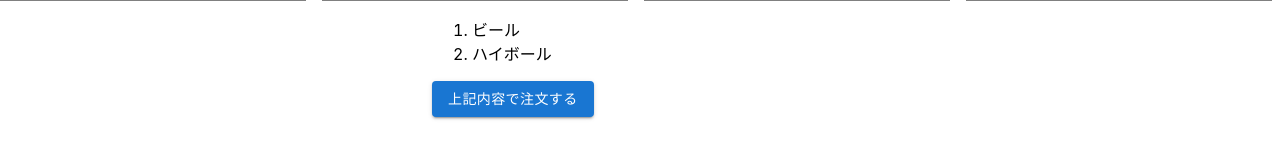
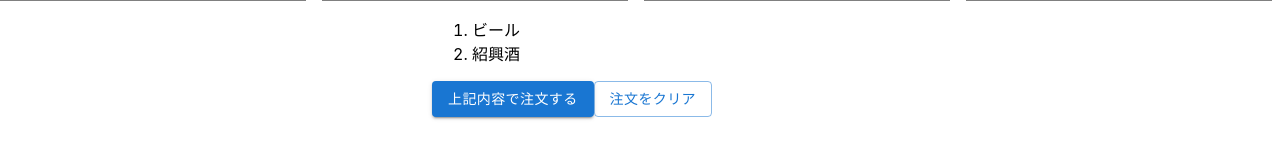
Before and after one commit to Sho-Zhao/restaurant-orders, a React (Create React App) app: page / in a window 1280 px wide. Shown: the part 287-446 px from the top of the page. Built offline with nearby package versions, Linux system fonts and the light colour scheme.

Commit message:
Add clear button
1.Clear 関数の実装
2.カートの初期値をビールと紹興酒にした

```diff
--- a/src/App.js
+++ b/src/App.js
@@ -1,4 +1,4 @@
-import React from 'react';
+import React, { useState } from 'react';
 import './App.css';
 import Cart from './component/cart';
 import DrinkList from './component/drinkList'
@@ -23,11 +23,25 @@ function App() {
     }
   ]
 
+  let orders = ['ビール', '紹興酒'];
+  const [orderList, setOrder] = useState(orders);
+
+  const clearOrder = () =>{
+    let emptyList = []
+    setOrder(emptyList)
+  }
+
+  const addOrder = drink =>{
+    let currentList = orderList
+    currentList.push(drink)
+    setOrder(currentList)
+  }
+
   return (
     <React.Fragment>
       <h1>Drink Order</h1>
       <DrinkList drinkdata={datas}/>
-      <Cart/>
+      <Cart orderList={orderList} onClear={clearOrder}/>
     </React.Fragment>
     );
 }
--- a/src/component/cart.js
+++ b/src/component/cart.js
@@ -2,17 +2,19 @@ import Button from '@mui/material/Button';
 import React from 'react';
 import { Grid } from '@mui/material';
 
-export default function Cart(){
+export default function Cart({orderList, onClear=f=>f}){
     return(
         <React.Fragment>
             <Grid container spacing={2}>
             <Grid item xs={4}/>
             <Grid item xs={4}>
                 <ol>
-                    <li>ビール</li>
-                    <li>ハイボール</li>
+                    {orderList.map(orderdrink =>
+                        <li>{orderdrink}</li>
+                    )}
                 </ol>
                 <Button variant="contained">上記内容で注文する</Button>
+                <Button variant="outlined" onClick={onClear}>注文をクリア</Button>
             </Grid>
             <Grid item xs={4}/>
             </Grid>
--- a/src/component/drinkMenu.js
+++ b/src/component/drinkMenu.js
@@ -3,6 +3,8 @@ import Button from '@mui/material/Button';
 import Box from '@mui/material/Box';
 
 export default function DrinkMenu({name, img}){
+    const orderDrink = name => name;
+
     return(
         <div className="ListElem">
                 <Box sx={{
@@ -13,7 +15,7 @@ export default function DrinkMenu({name, img}){
         }}>
                 <h1>{name}</h1>
                 <img src={img} className='drinkimg'/>
-                <Button variant='outlined'>注文</Button>
+                <Button variant='outlined' onClick={orderDrink}>注文</Button>
                 </Box>
         </div>
     )
```
